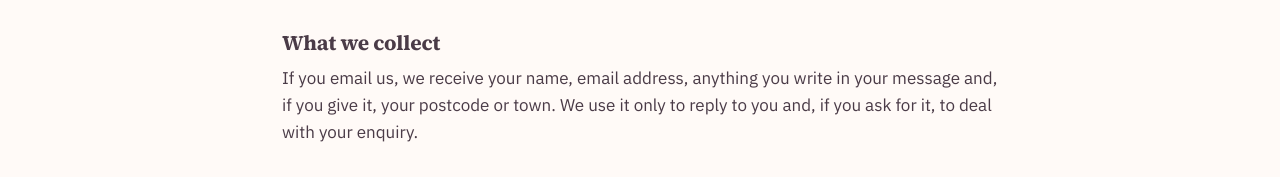
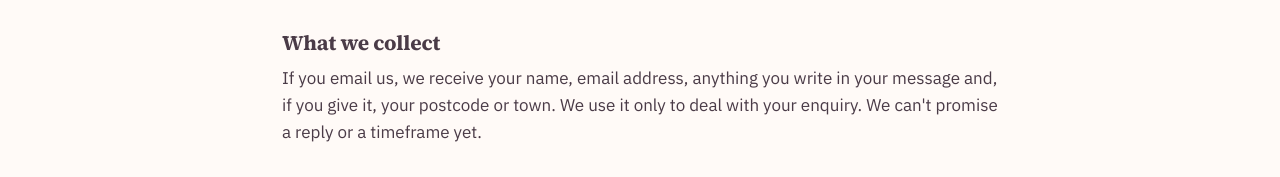
Before and after one commit to evanturner557-del/vowtally, a plain HTML site: page privacy.html in a window 1280 px wide. Shown: the part 369-546 px from the top of the page. Drawn offline with Linux system fonts and the light colour scheme.

Commit message:
Privacy accuracy: no reply promise, matches the contact section

```diff
--- a/privacy.html
+++ b/privacy.html
@@ -23,7 +23,7 @@
 <a class="skip" href="#main">Skip to content</a>
 <header><div class="wrap top"><a class="brand" href="./"><svg viewBox="0 0 64 64" aria-hidden="true" width="34" height="34"><rect width="64" height="64" rx="16" fill="#4A3B47"/><text x="32" y="43" text-anchor="middle" font-family="Georgia, serif" font-weight="700" font-size="30" fill="#FFFAF7">V</text><circle cx="50" cy="50" r="6" fill="#B56576"/></svg>Vowtally</a><nav aria-label="Primary"><a href="#how">How it works</a><a href="#faq">Questions</a><a href="#contact">Contact</a></nav></div></header><main id="main"><section><div class="wrap legal"><h1>Privacy notice</h1><p class="fine">Last updated 20 October 2026</p>
 <p><span>Operated by a UK sole trader trading as Vowtally. Contact: localreply+vowtally@agentmail.to. Postal address available on written request.</span> We are the controller for the personal data described here. For anything in this notice, email <a href="mailto:localreply+vowtally@agentmail.to">localreply+vowtally@agentmail.to</a> with “Vowtally” in the subject line.</p>
-<h2>What we collect</h2><p>If you email us, we receive your name, email address, anything you write in your message and, if you give it, your postcode or town. We use it only to reply to you and, if you ask for it, to deal with your enquiry.</p>
+<h2>What we collect</h2><p>If you email us, we receive your name, email address, anything you write in your message and, if you give it, your postcode or town. We use it only to deal with your enquiry. We can&#x27;t promise a reply or a timeframe yet.</p>
 <h2>Lawful basis</h2><p>Replying to an enquiry you send us is in our legitimate interests, or steps taken at your request before any agreement (UK GDPR Article 6(1)(f) and 6(1)(b)).</p>
 <h2>Who processes it for us</h2><p>AgentMail (agentmail.to) hosts our inbox. GitHub Pages hosts this website and may log technical data such as IP addresses for security. Some of these providers process data outside the UK under their own safeguards.</p>
 <h2>Cookies and analytics</h2><p>We set no cookies. We count page views with GoatCounter, which records the page, referrer and screen size but no cookies and no personal profile. It does not run if your browser sends Do Not Track or Global Privacy Control.</p>
```
